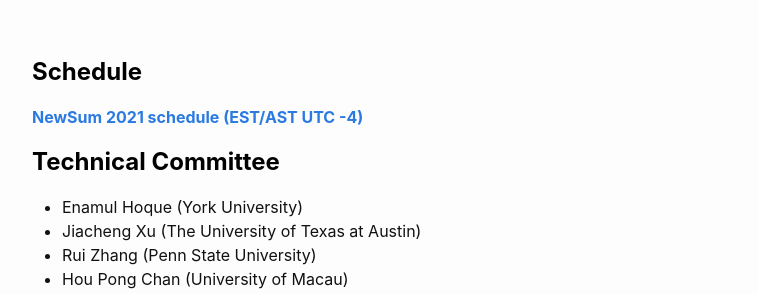
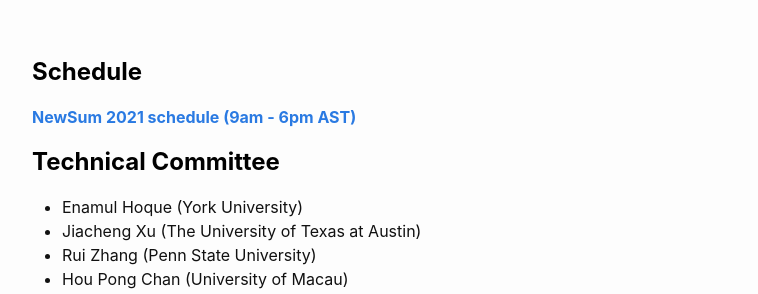
Before and after one commit to newsumm/newsumm.github.io, a Jekyll site: the page built from index.md, in a window 1280 px wide and 900 px high, scrolled down 3522 px. Shown: the part 153-447 px from the top of the window, without its empty margins (218-976 px from the left). Built offline with Jekyll 4.4.1, drawn with Linux system fonts in a browser that asks for light colours.

Commit message:
Update index.md

```diff
--- a/index.md
+++ b/index.md
@@ -197,7 +197,7 @@ All deadlines are 11.59 pm UTC -12h (“anywhere on Earth”).
 
 <br> <br>
 <h2 class="blackpar_title" id="Schedule"><b>Schedule</b></h2>
-<a href="https://summarization2021.github.io/schedule/"><b>NewSum 2021 schedule (EST/AST UTC -4)</b></a>
+<a href="https://summarization2021.github.io/schedule/"><b>NewSum 2021 schedule (9am - 6pm AST)</b></a>
 
 
 <h2 class="blackpar_title" id="Technical Committee">Technical Committee</h2>
```
